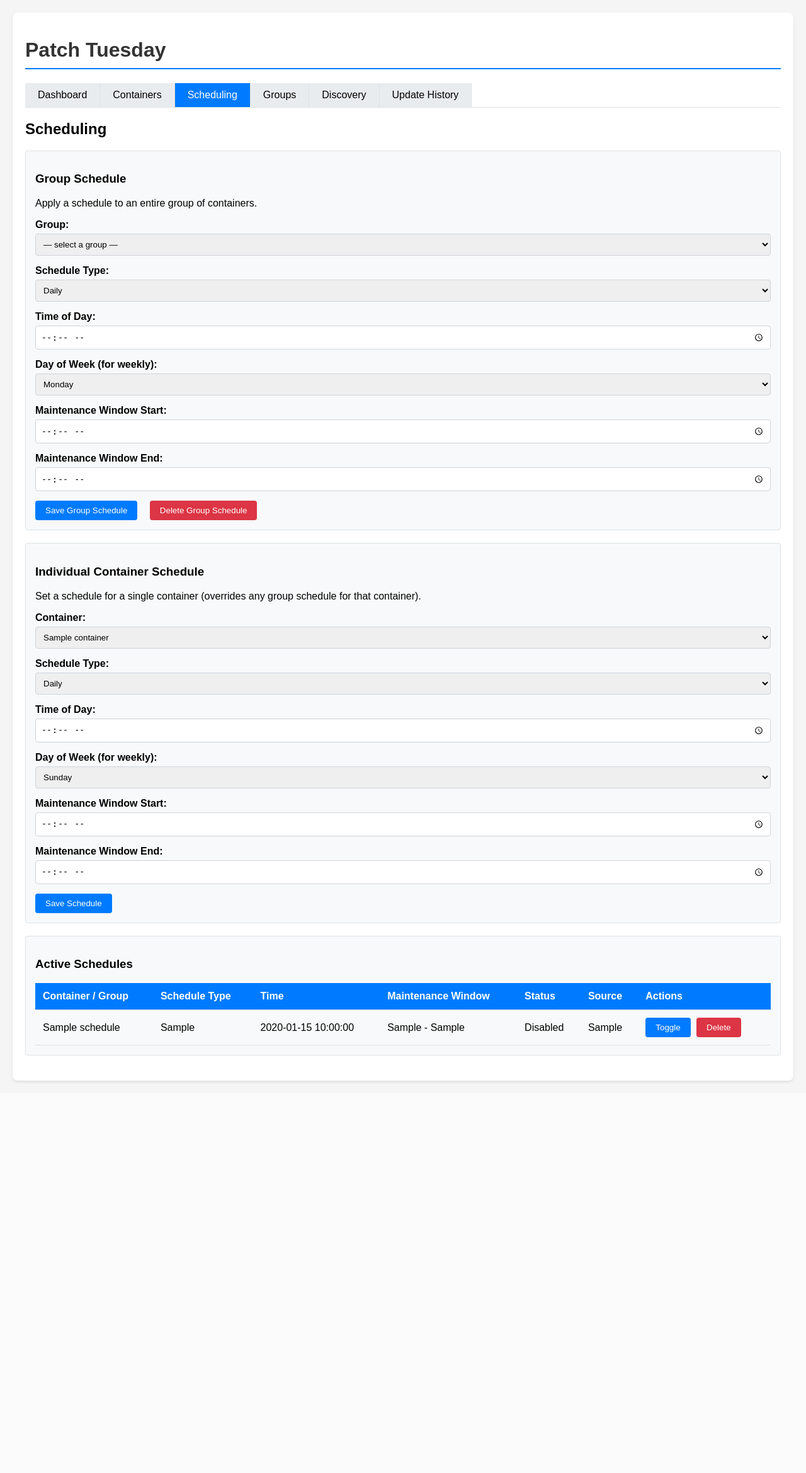
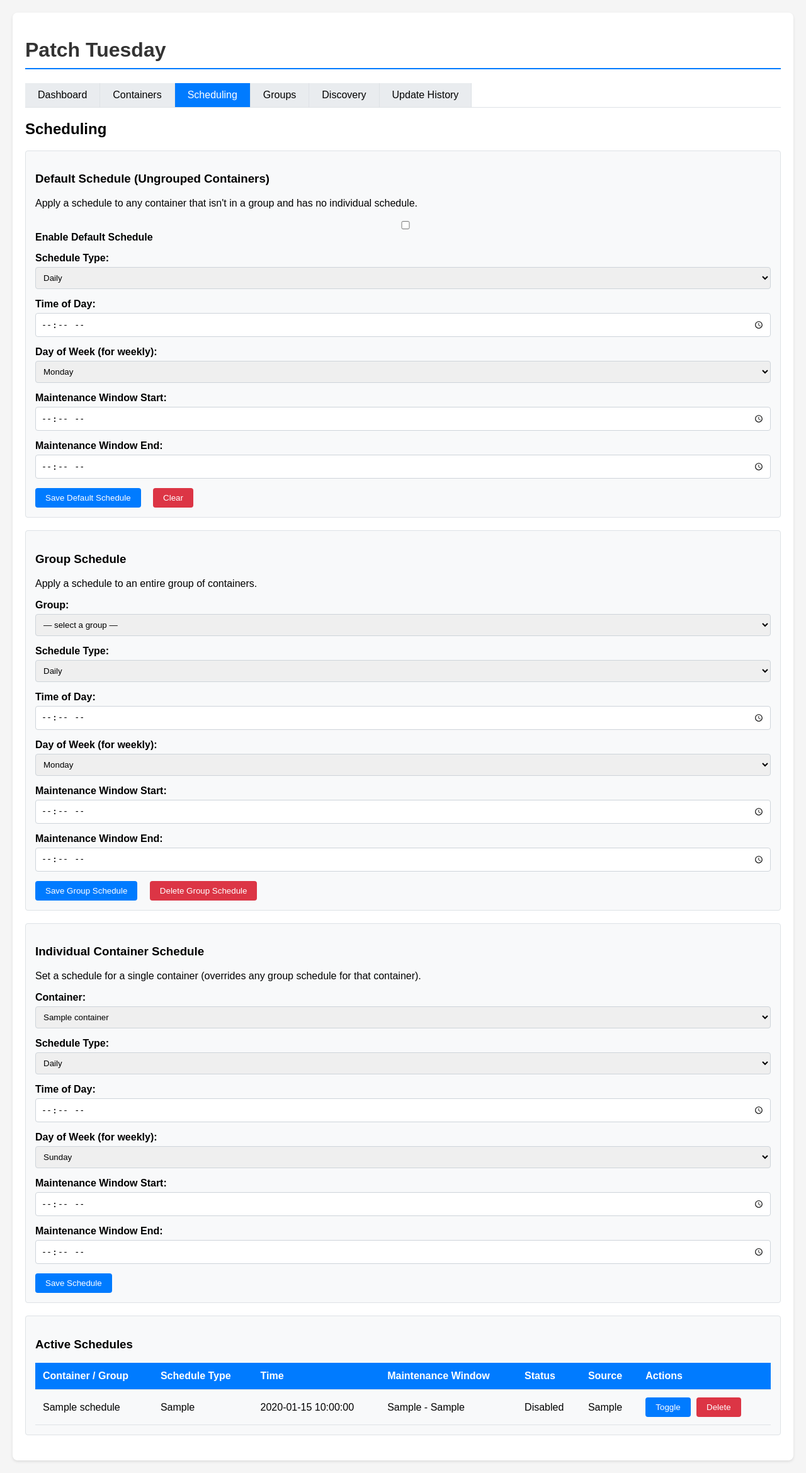
Before and after one commit to adamrfox/Patch-Tuesday, a Flask app: template web/templates/index.html in a window 1280 px wide, after a click on "Scheduling". Shown: the whole page at 63% size. Before the commit the page ends 1719 px from the top, so only its background shows below. Run offline with Flask 3, Linux system fonts and the light colour scheme; data comes from the database, SQL or seed files in the repository; the template is opened without the code that fills it: most values are stand-ins (such as "Sample title", 1, 10 or a date in 2020); parts of the project's set-up code (start-up, migrations or seed data) failed here and were passed over.

Commit message:
feat: add default schedule for ungrouped containers
Add a configurable default schedule that applies to any container
not in a group and without an individual schedule. Priority:
individual > group > default (fallback).

- database.py: get_default_schedule(), save_default_schedule(),
  delete_default_schedule() helpers; extend get_active_schedules()
  with third 'default' tier
- routes.py: GET/POST/DELETE /default-schedule API endpoints
- index.html: Default Schedule card in Scheduling tab (checkbox,
  type, time, day-of-week, maintenance window), load/save/clear JS,
  refresh source column label

Co-Authored-By: Claude Code <noreply@anthropic.com>

```diff
--- a/app/routes.py
+++ b/app/routes.py
@@ -10,7 +10,7 @@ from .database import (get_all_containers, get_container_by_id, save_container,
                       add_group_member, remove_group_member,
                       get_containers_not_in_group,
                       get_active_schedules, get_schedule_by_group,
-                      get_db)
+                      get_db, get_default_schedule, save_default_schedule, delete_default_schedule)
 from .container_manager import container_manager
 from .patch_engine import patch_engine
 from .alerting import alerting_system
@@ -392,3 +392,37 @@ def delete_group_schedule(group_id):
         return jsonify({'success': True})
     except Exception as e:
         return jsonify({'success': False, 'message': str(e)})
+
+
+# ---------------------------------------------------------------------------
+# Default schedule API
+# ---------------------------------------------------------------------------
+
+@main.route('/default-schedule', methods=['GET'])
+def get_default_schedule_route():
+    """Return the current default schedule config."""
+    cfg = get_default_schedule()
+    return jsonify({'success': True, 'schedule': cfg or {}})
+
+
+@main.route('/default-schedule', methods=['POST'])
+def save_default_schedule_route():
+    """Save a new default schedule configuration."""
+    data = request.get_json()
+    if not data:
+        return jsonify({'success': False, 'message': 'No data provided'}), 400
+    try:
+        save_default_schedule(data)
+        return jsonify({'success': True})
+    except Exception as e:
+        return jsonify({'success': False, 'message': str(e)}), 500
+
+
+@main.route('/default-schedule', methods=['DELETE'])
+def delete_default_schedule_route():
+    """Remove the default schedule configuration."""
+    try:
+        delete_default_schedule()
+        return jsonify({'success': True})
+    except Exception as e:
+        return jsonify({'success': False, 'message': str(e)})
--- a/web/templates/index.html
+++ b/web/templates/index.html
@@ -281,6 +281,49 @@
             <h2>Scheduling</h2>
 
             <div class="card">
+                <h3>Default Schedule (Ungrouped Containers)</h3>
+                <p>Apply a schedule to any container that isn't in a group and has no individual schedule.</p>
+                <form id="defaultScheduleForm">
+                    <div class="form-group">
+                        <label><input type="checkbox" id="dschedule_enabled" name="enabled"> Enable Default Schedule</label>
+                    </div>
+                    <div class="form-group">
+                        <label for="dschedule_type">Schedule Type:</label>
+                        <select id="dschedule_type" name="schedule_type">
+                            <option value="daily">Daily</option>
+                            <option value="weekly">Weekly</option>
+                        </select>
+                    </div>
+                    <div class="form-group">
+                        <label for="dtime_of_day">Time of Day:</label>
+                        <input type="time" id="dtime_of_day" name="time_of_day">
+                    </div>
+                    <div class="form-group">
+                        <label for="dday_of_week">Day of Week (for weekly):</label>
+                        <select id="dday_of_week" name="day_of_week">
+                            <option value="1">Monday</option>
+                            <option value="2">Tuesday</option>
+                            <option value="3">Wednesday</option>
+                            <option value="4">Thursday</option>
+                            <option value="5">Friday</option>
+                            <option value="6">Saturday</option>
+                            <option value="0">Sunday</option>
+                        </select>
+                    </div>
+                    <div class="form-group">
+                        <label for="dmaintenance_start">Maintenance Window Start:</label>
+                        <input type="time" id="dmaintenance_start" name="maintenance_window_start">
+                    </div>
+                    <div class="form-group">
+                        <label for="dmaintenance_end">Maintenance Window End:</label>
+                        <input type="time" id="dmaintenance_end" name="maintenance_window_end">
+                    </div>
+                    <button type="submit">Save Default Schedule</button>
+                    <button type="button" id="btnClearDefaultSchedule" class="btn-danger" style="margin-left:10px;">Clear</button>
+                </form>
+            </div>
+
+            <div class="card">
                 <h3>Group Schedule</h3>
                 <p>Apply a schedule to an entire group of containers.</p>
                 <form id="groupScheduleForm">
@@ -397,7 +440,7 @@
                                 <td>{{ schedule.time_of_day }}</td>
                                 <td>{{ schedule.maintenance_window_start or 'N/A' }} - {{ schedule.maintenance_window_end or 'N/A' }}</td>
                                 <td>{{ 'Enabled' if schedule.enabled else 'Disabled' }}</td>
-                                <td>{{ schedule.schedule_source | default('individual') }}</td>
+                                <td>{{ schedule.schedule_source | replace('default', 'Default') if schedule.schedule_source else 'individual' }}</td>
                                 <td>
                                     <button onclick="toggleSchedule({{ schedule.id }})">Toggle</button>
                                     <button class="btn-danger" onclick="deleteSchedule({{ schedule.id }})">Delete</button>
@@ -1193,7 +1236,62 @@
                 });
         }
 
+        // Default schedule form — load on page open, save on submit, clear on button click
+        function loadDefaultSchedule() {
+            fetch('/default-schedule')
+                .then(r => r.json())
+                .then(data => {
+                    if (!data.success || !data.schedule) return;
+                    const s = data.schedule;
+                    if (s.enabled) document.getElementById('dschedule_enabled').checked = true;
+                    if (s.schedule_type) document.getElementById('dschedule_type').value = s.schedule_type;
+                    if (s.time_of_day) document.getElementById('dtime_of_day').value = s.time_of_day;
+                    if (s.day_of_week != null) document.getElementById('dday_of_week').value = s.day_of_week;
+                    if (s.maintenance_window_start) document.getElementById('dmaintenance_start').value = s.maintenance_window_start;
+                    if (s.maintenance_window_end) document.getElementById('dmaintenance_end').value = s.maintenance_window_end;
+                })
+                .catch(() => console.error('Failed to load default schedule'));
+        }
+
+        function clearDefaultSchedule() {
+            if (!confirm('Remove the default schedule? Ungrouped containers will have no schedule.')) return;
+            fetch('/default-schedule', { method: 'DELETE' })
+                .then(r => r.json())
+                .then(data => {
+                    if (data.success) { loadDefaultSchedule(); }
+                    else alert('Error: ' + data.message);
+                });
+        }
+
+        document.getElementById('defaultScheduleForm').addEventListener('submit', function(e) {
+            e.preventDefault();
+            const enabled = document.getElementById('dschedule_enabled').checked;
+            if (!enabled) { alert('Enable default schedule first, or use Clear to remove.'); return; }
+            fetch('/default-schedule', {
+                method: 'POST',
+                headers: { 'Content-Type': 'application/json' },
+                body: JSON.stringify({
+                    enabled: true,
+                    schedule_type: document.getElementById('dschedule_type').value,
+                    time_of_day: document.getElementById('dtime_of_day').value,
+                    day_of_week: document.getElementById('dday_of_week').value,
+                    maintenance_window_start: document.getElementById('dmaintenance_start').value,
+                    maintenance_window_end: document.getElementById('dmaintenance_end').value,
+                })
+            })
+            .then(r => r.json())
+            .then(data => {
+                if (data.success) alert('Default schedule saved.');
+                else alert('Error: ' + (data.message || ''));
+            });
+        });
+
+        document.getElementById('btnClearDefaultSchedule').addEventListener('click', clearDefaultSchedule);
+
         function esc(s) { const d = document.createElement('div'); d.textContent = s; return d.innerHTML; }
+
+        // Load default schedule on page open
+        loadDefaultSchedule();
 
         // Load groups when switching to Groups tab
         const _origSwitchTab = switchTab;
```
Also changed, not shown: app/database.py (+92 -4 lines).
